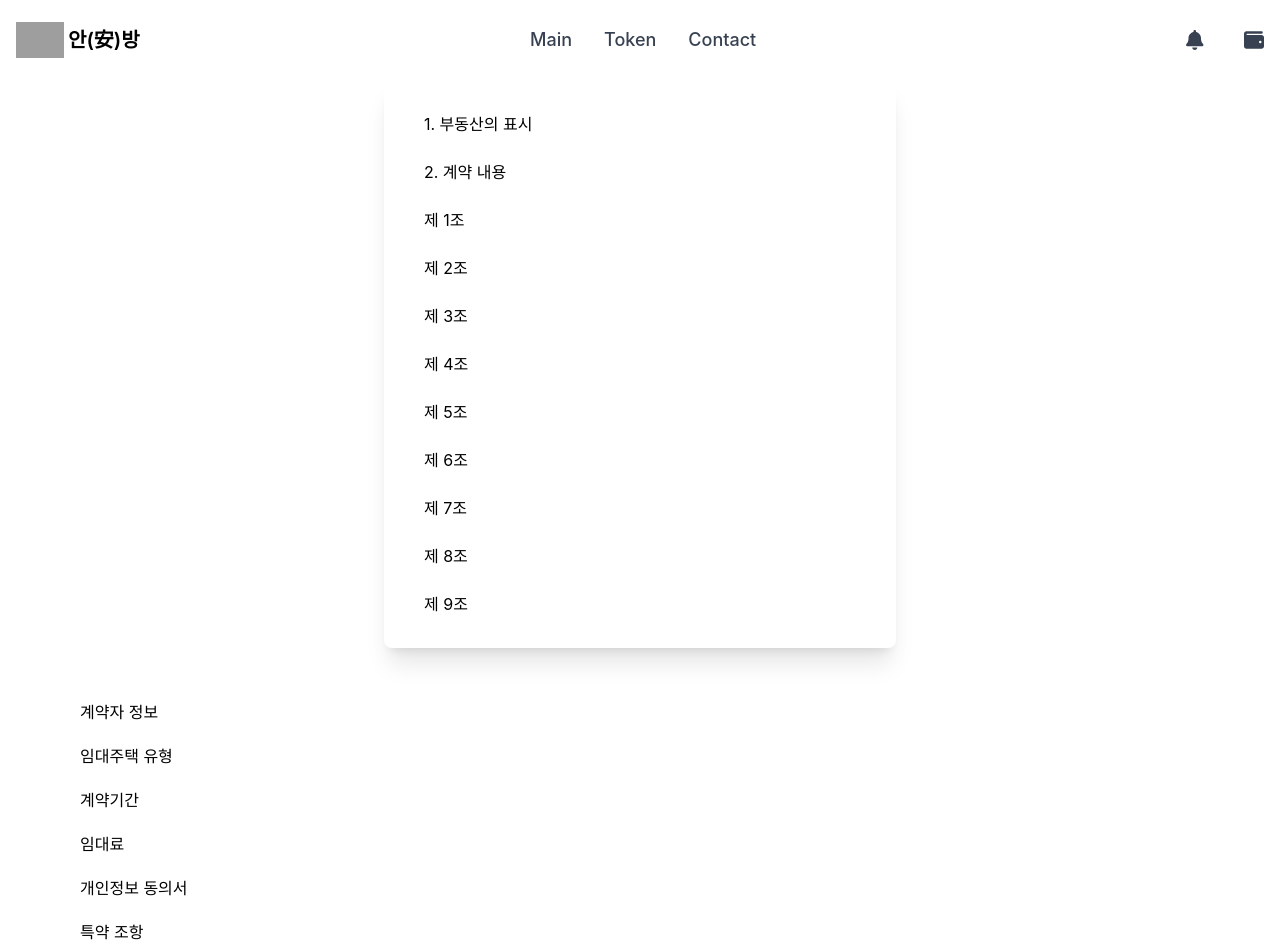
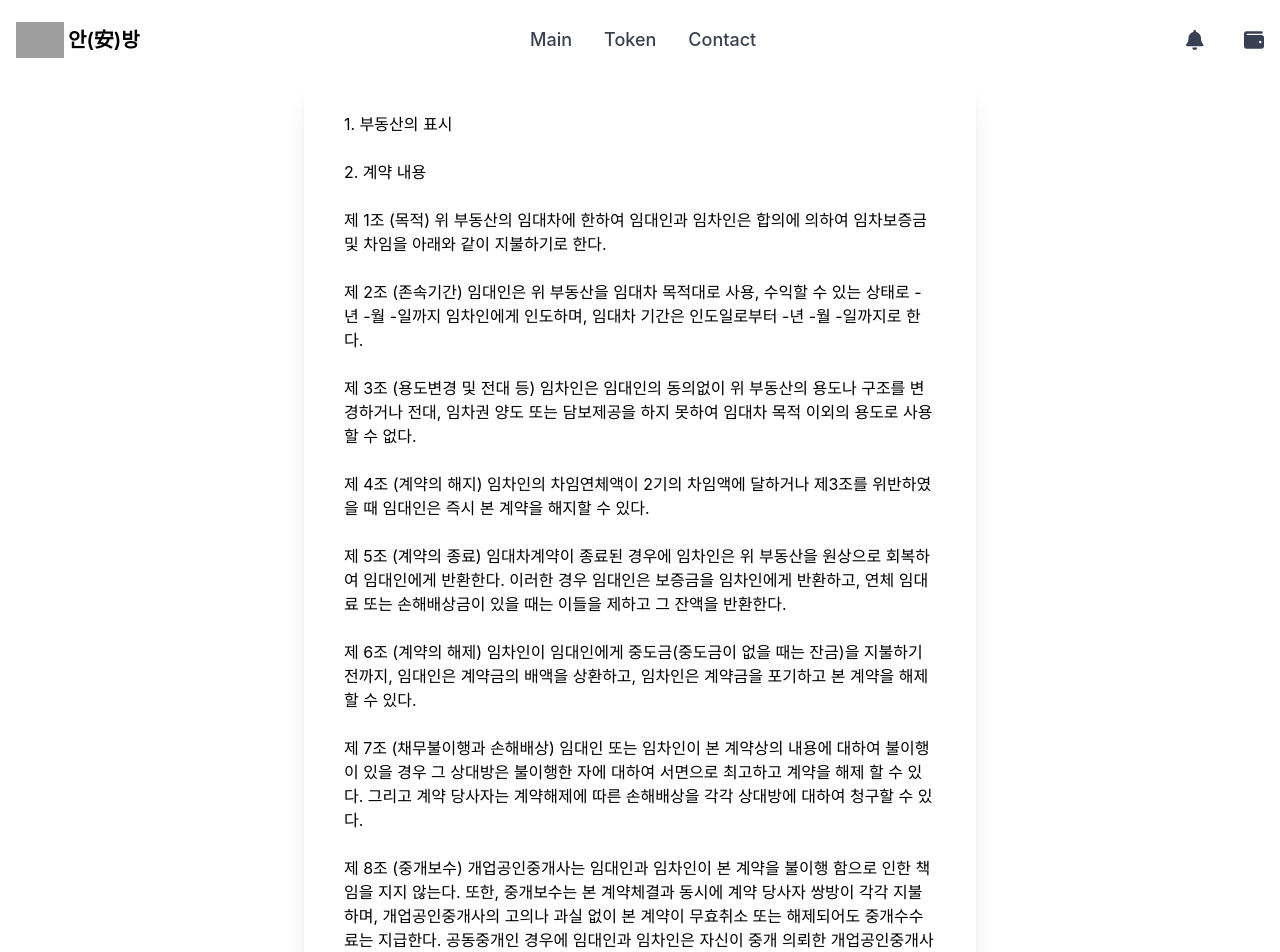
Before and after one commit to jchoo0x/BEB-07-anbang, a React (Create React App) app in the folder client/: page /contract in a window 1280 px wide. Shown: the top 952 px of the page. Built offline with nearby package versions, Linux system fonts and the light colour scheme; grey boxes are pictures that could not be loaded.

Commit message:
계약 페이지 내용 작성

```diff
--- a/client/src/pages/Contract.js
+++ b/client/src/pages/Contract.js
@@ -4,19 +4,59 @@ function Contract() {
   return (
     <div>
       <div className="flex ">
-        <div className="mx-auto w-full max-w-lg rounded-lg px-10 py-8 shadow-xl">
+        <div className="mx-auto w-full max-w-2xl rounded-lg px-10 py-8 shadow-xl">
           <div className="mx-auto space-y-6">
             <p>1. 부동산의 표시</p>
             <p>2. 계약 내용</p>
-            <p>제 1조</p>
-            <p>제 2조</p>
-            <p>제 3조</p>
-            <p>제 4조</p>
-            <p>제 5조</p>
-            <p>제 6조</p>
-            <p>제 7조</p>
-            <p>제 8조</p>
-            <p>제 9조</p>
+            <p>
+              제 1조 (목적) 위 부동산의 임대차에 한하여 임대인과 임차인은 합의에
+              의하여 임차보증금 및 차임을 아래와 같이 지불하기로 한다.
+            </p>
+            <p>
+              제 2조 (존속기간) 임대인은 위 부동산을 임대차 목적대로 사용,
+              수익할 수 있는 상태로 -년 -월 -일까지 임차인에게 인도하며, 임대차
+              기간은 인도일로부터 -년 -월 -일까지로 한다.
+            </p>
+            <p>
+              제 3조 (용도변경 및 전대 등) 임차인은 임대인의 동의없이 위
+              부동산의 용도나 구조를 변경하거나 전대, 임차권 양도 또는
+              담보제공을 하지 못하여 임대차 목적 이외의 용도로 사용할 수 없다.
+            </p>
+            <p>
+              제 4조 (계약의 해지) 임차인의 차임연체액이 2기의 차임액에 달하거나
+              제3조를 위반하였을 때 임대인은 즉시 본 계약을 해지할 수 있다.
+            </p>
+            <p>
+              제 5조 (계약의 종료) 임대차계약이 종료된 경우에 임차인은 위
+              부동산을 원상으로 회복하여 임대인에게 반환한다. 이러한 경우
+              임대인은 보증금을 임차인에게 반환하고, 연체 임대료 또는
+              손해배상금이 있을 때는 이들을 제하고 그 잔액을 반환한다.
+            </p>
+            <p>
+              제 6조 (계약의 해제) 임차인이 임대인에게 중도금(중도금이 없을 때는
+              잔금)을 지불하기 전까지, 임대인은 계약금의 배액을 상환하고,
+              임차인은 계약금을 포기하고 본 계약을 해제할 수 있다.
+            </p>
+            <p>
+              제 7조 (채무불이행과 손해배상) 임대인 또는 임차인이 본 계약상의
+              내용에 대하여 불이행이 있을 경우 그 상대방은 불이행한 자에 대하여
+              서면으로 최고하고 계약을 해제 할 수 있다. 그리고 계약 당사자는
+              계약해제에 따른 손해배상을 각각 상대방에 대하여 청구할 수 있다.
+            </p>
+            <p>
+              제 8조 (중개보수) 개업공인중개사는 임대인과 임차인이 본 계약을
+              불이행 함으로 인한 책임을 지지 않는다. 또한, 중개보수는 본
+              계약체결과 동시에 계약 당사자 쌍방이 각각 지불하며,
+              개업공인중개사의 고의나 과실 없이 본 계약이 무효취소 또는
+              해제되어도 중개수수료는 지급한다. 공동중개인 경우에 임대인과
+              임차인은 자신이 중개 의뢰한 개업공인중개사에게 각각 중개보수를
+              지급한다.(중개보수는 거래가액의 -%로 한다).
+            </p>
+            <p>
+              제 9조 (중개대상물확인-설명서교부 등) 개업공인중개사는 중개대상물
+              확인, 설명서를 작성하고 업무보증관계증서(공제증서 등) 사본을
+              첨부하여 계약체결과 동시에 거래당사자 쌍방에게 교부한다.
+            </p>
           </div>
         </div>
       </div>
--- a/client/src/pages/ContractAgree.js
+++ b/client/src/pages/ContractAgree.js
@@ -8,15 +8,55 @@ function ContractAgree() {
           <div className="mx-auto space-y-6">
             <p>1. 부동산의 표시</p>
             <p>2. 계약 내용</p>
-            <p>제 1조</p>
-            <p>제 2조</p>
-            <p>제 3조</p>
-            <p>제 4조</p>
-            <p>제 5조</p>
-            <p>제 6조</p>
-            <p>제 7조</p>
-            <p>제 8조</p>
-            <p>제 9조</p>
+            <p>
+              제 1조 (목적) 위 부동산의 임대차에 한하여 임대인과 임차인은 합의에
+              의하여 임차보증금 및 차임을 아래와 같이 지불하기로 한다.
+            </p>
+            <p>
+              제 2조 (존속기간) 임대인은 위 부동산을 임대차 목적대로 사용,
+              수익할 수 있는 상태로 -년 -월 -일까지 임차인에게 인도하며, 임대차
+              기간은 인도일로부터 -년 -월 -일까지로 한다.
+            </p>
+            <p>
+              제 3조 (용도변경 및 전대 등) 임차인은 임대인의 동의없이 위
+              부동산의 용도나 구조를 변경하거나 전대, 임차권 양도 또는
+              담보제공을 하지 못하여 임대차 목적 이외의 용도로 사용할 수 없다.
+            </p>
+            <p>
+              제 4조 (계약의 해지) 임차인의 차임연체액이 2기의 차임액에 달하거나
+              제3조를 위반하였을 때 임대인은 즉시 본 계약을 해지할 수 있다.
+            </p>
+            <p>
+              제 5조 (계약의 종료) 임대차계약이 종료된 경우에 임차인은 위
+              부동산을 원상으로 회복하여 임대인에게 반환한다. 이러한 경우
+              임대인은 보증금을 임차인에게 반환하고, 연체 임대료 또는
+              손해배상금이 있을 때는 이들을 제하고 그 잔액을 반환한다.
+            </p>
+            <p>
+              제 6조 (계약의 해제) 임차인이 임대인에게 중도금(중도금이 없을 때는
+              잔금)을 지불하기 전까지, 임대인은 계약금의 배액을 상환하고,
+              임차인은 계약금을 포기하고 본 계약을 해제할 수 있다.
+            </p>
+            <p>
+              제 7조 (채무불이행과 손해배상) 임대인 또는 임차인이 본 계약상의
+              내용에 대하여 불이행이 있을 경우 그 상대방은 불이행한 자에 대하여
+              서면으로 최고하고 계약을 해제 할 수 있다. 그리고 계약 당사자는
+              계약해제에 따른 손해배상을 각각 상대방에 대하여 청구할 수 있다.
+            </p>
+            <p>
+              제 8조 (중개보수) 개업공인중개사는 임대인과 임차인이 본 계약을
+              불이행 함으로 인한 책임을 지지 않는다. 또한, 중개보수는 본
+              계약체결과 동시에 계약 당사자 쌍방이 각각 지불하며,
+              개업공인중개사의 고의나 과실 없이 본 계약이 무효취소 또는
+              해제되어도 중개수수료는 지급한다. 공동중개인 경우에 임대인과
+              임차인은 자신이 중개 의뢰한 개업공인중개사에게 각각 중개보수를
+              지급한다.(중개보수는 거래가액의 -%로 한다).
+            </p>
+            <p>
+              제 9조 (중개대상물확인-설명서교부 등) 개업공인중개사는 중개대상물
+              확인, 설명서를 작성하고 업무보증관계증서(공제증서 등) 사본을
+              첨부하여 계약체결과 동시에 거래당사자 쌍방에게 교부한다.
+            </p>
           </div>
         </div>
       </div>
```
